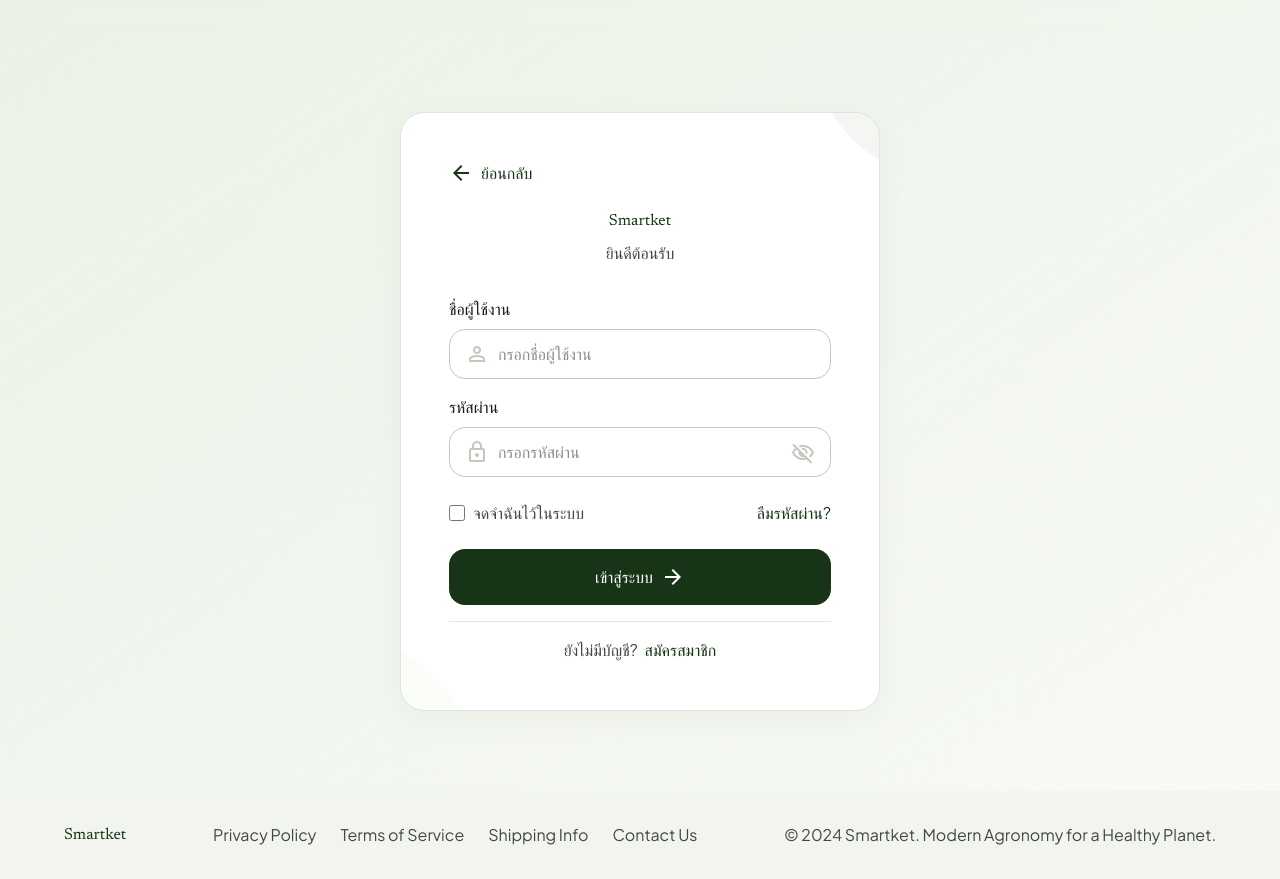
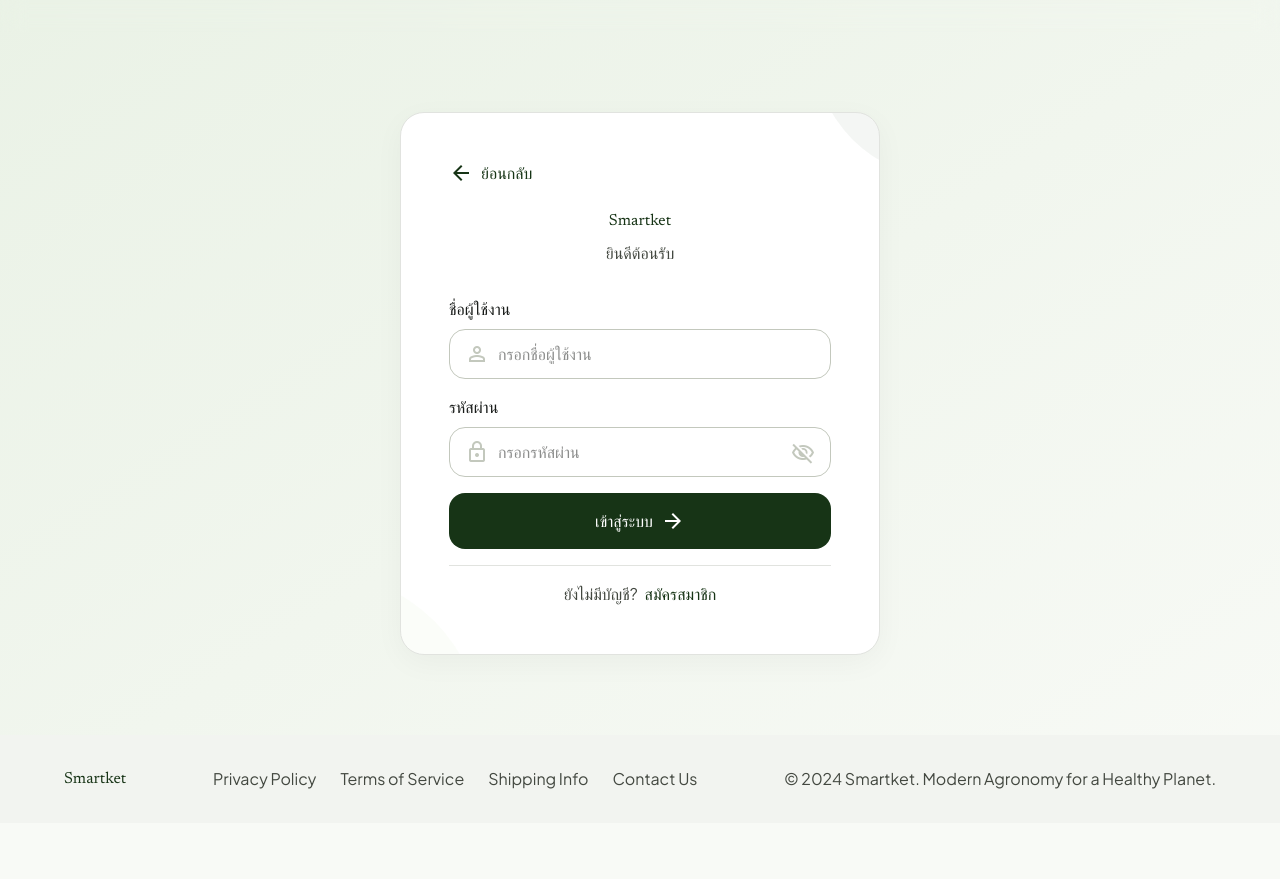
Before and after one commit to atsawinkz/smart-farm-marketplace-ecommerce, a Next.js app in the folder Programmer/: page /login in a window 1280 px wide. After the commit the page ends 823 px from the top, so only its background shows below. Built offline with nearby package versions, Linux system fonts and the light colour scheme.

Commit message:
fix: remove Remember Me checkbox and Forgot Password link from login page

```diff
--- a/Programmer/src/app/login/page.tsx
+++ b/Programmer/src/app/login/page.tsx
@@ -150,24 +150,6 @@
               </div>
             </div>
 
-            <div className="flex justify-between items-center pb-stack-sm pt-stack-sm">
-              <label className="flex items-center gap-2 cursor-pointer group">
-                <input
-                  className="rounded border-outline-variant text-primary focus:ring-primary bg-surface-container-lowest w-4 h-4 cursor-pointer"
-                  type="checkbox"
-                  disabled={loading}
-                />
-                <span className="font-body-md text-body-md text-on-surface-variant group-hover:text-primary transition-colors">
-                  จดจำฉันไว้ในระบบ
-                </span>
-              </label>
-              <Link
-                className="font-label-md text-label-md text-primary hover:underline"
-                href="#"
-              >
-                ลืมรหัสผ่าน?
-              </Link>
-            </div>
 
             <button
               className="w-full bg-primary text-on-primary py-4 rounded-lg font-label-lg text-label-lg hover:opacity-90 transition-opacity flex items-center justify-center gap-2 group disabled:opacity-50"
```
